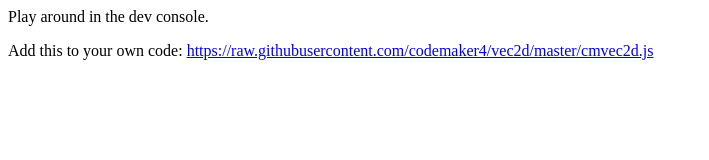
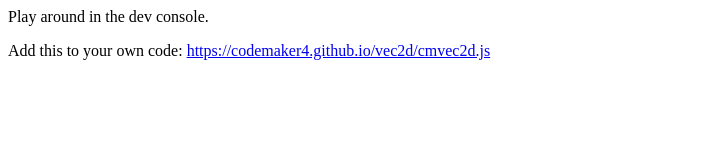
Before and after one commit to codemaker4/vec2d, a plain HTML site: page index.html in a window 1280 px wide. Shown: the whole page, without its empty margins (0-709 px from the left). Drawn offline with Linux system fonts and the light colour scheme.

Commit message:
now using github pages link

```diff
--- a/index.html
+++ b/index.html
@@ -7,7 +7,7 @@
 </head>
 <body>
     <p>Play around in the dev console.</p>
-    <p>Add this to your own code: <a href="https://raw.githubusercontent.com/codemaker4/vec2d/master/cmvec2d.js">https://raw.githubusercontent.com/codemaker4/vec2d/master/cmvec2d.js</a></p>
-    <script src="https://raw.githubusercontent.com/codemaker4/vec2d/master/cmvec2d.js"></script>
+    <p>Add this to your own code: <a href="https://codemaker4.github.io/vec2d/cmvec2d.js">https://codemaker4.github.io/vec2d/cmvec2d.js</a></p>
+    <script src="https://codemaker4.github.io/vec2d/cmvec2d.js"></script>
 </body>
 </html>
```
